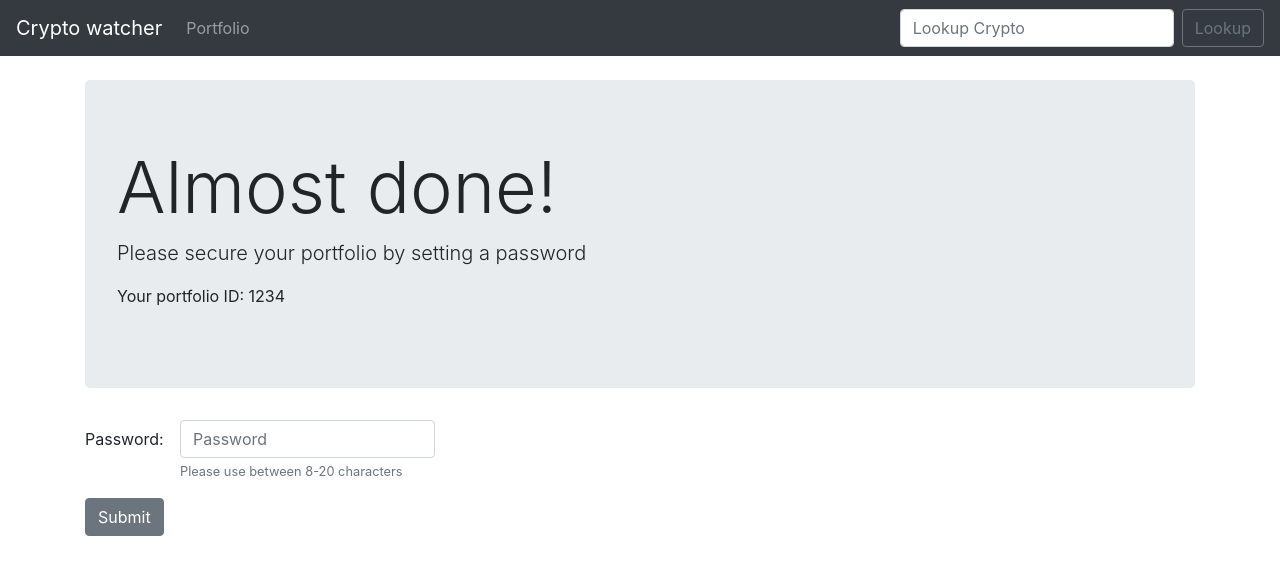
After one commit to mihai-lascu/CryptoWatcher, a Django app: page /portfolio/create in a window 1280 px wide. The commit adds this page. Shown: the top 575 px of the page. Run offline with Django 3.2, Linux system fonts and the light colour scheme; some libraries are stand-ins or nearby versions.

Commit message:
Added more html files and links between them + passing args

```diff
--- /dev/null
+++ b/CryptoWatcher/mysite/crypto/templates/crypto/portfolio_create.html
@@ -0,0 +1,43 @@
+{% extends 'crypto/base.html' %}
+{% block content %}
+
+<div class="jumbotron">
+  <h1 class="display-3">Almost done!</h1>
+  <p class="lead">Please secure your portfolio by setting a password</p>
+  <p>Your portfolio ID: {{ portfolio_id }}</p>
+</div>
+<form method="POST" action="{% url 'crypto:portfolio_edit' portfolio_id%}">
+  <div class="form-group row">
+    <label for="inputPassword" class="col-lg-1 col-form-label">Password:</label>
+    <div class="col-lg-3">
+      {% csrf_token %}
+      <input type="password" class="form-control" aria-describedby="PasswordHelp" id="inputPassword" placeholder="Password" name="portfolio_password">
+      <small id="PasswordHelp" class="form-text text-muted">Please use between 8-20 characters</small>
+    </div>
+  </div>
+  <button type="submit" class="btn btn-secondary">Submit</button>
+</form>
+
+<!--
+<form>
+    <div class="form-group row">
+      <label for="coin" class="col-lg-2 col-form-label">Coin symbol:</label>
+      <div class="col-lg-3">
+        <input type="email" class="form-control" id="coin" placeholder="Enter coin">
+      </div>
+    </div>
+    <div class="form-group row">
+      <label for="amount" class="col-lg-2 col-form-label">Amount:</label>
+      <div class="col-lg-3">
+        <input type="email" class="form-control" id="amount" placeholder="Enter coin amount">
+      </div>
+    </div>
+    <div class="form-group row">
+      <label for="investment" class="col-lg-2 col-form-label">Invested:</label>
+      <div class="col-lg-3">
+        <input type="email" class="form-control" id="investment" placeholder="Enter $ invested">
+      </div>
+    </div>
+</form>
+-->
+{% endblock %}
--- a/CryptoWatcher/mysite/crypto/urls.py
+++ b/CryptoWatcher/mysite/crypto/urls.py
@@ -7,4 +7,6 @@ urlpatterns = [
     path('', views.home, name="home"),
     path('prices/', views.prices, name="prices"),
     path('portfolio/', views.portfolio, name="portfolio"),
+    path('portfolio/create', views.portfolioCreate, name="portfolio_create"),
+    path('portfolio/<int:portfolio_id>', views.portfolioEdit, name="portfolio_edit"),
 ]
--- a/CryptoWatcher/mysite/crypto/views.py
+++ b/CryptoWatcher/mysite/crypto/views.py
@@ -24,12 +24,17 @@ def prices(request):
 def portfolio(request):
     if request.method == 'POST':
         portfolio_id = request.POST['portfolio_id']
-        try:
-            portfolio_password = request.POST['portfolio_password']
-        except:
-            return render(request, 'crypto/portfolio.html', {'portfolio_id': portfolio_id})
-        else:
-            return render(request, 'crypto/portfolio.html', {'portfolio_id': portfolio_id, 'portfolio_password': portfolio_password})
+        return render(request, 'crypto/portfolio.html', {'portfolio_id': portfolio_id})
     else:
         notfound = "Portfolio feature coming soon"
         return render(request, 'crypto/portfolio.html', {'notfound': notfound })
+
+def portfolioCreate(request):
+    portfolio_id = 1234
+    return render(request, 'crypto/portfolio_create.html', {'portfolio_id': portfolio_id })
+
+def portfolioEdit(request, portfolio_id):
+    portfolio_password = "fake"
+    if request.method == 'POST':
+        portfolio_password = request.POST['portfolio_password']
+    return render(request, 'crypto/portfolio_edit.html', {'portfolio_id': portfolio_id, 'portfolio_password': portfolio_password})
```
Also changed, not shown: CryptoWatcher/mysite/crypto/templates/crypto/portfolio.html (+16 -20 lines), CryptoWatcher/mysite/crypto/templates/crypto/portfolio_edit.html (added, +8 -0 lines).
